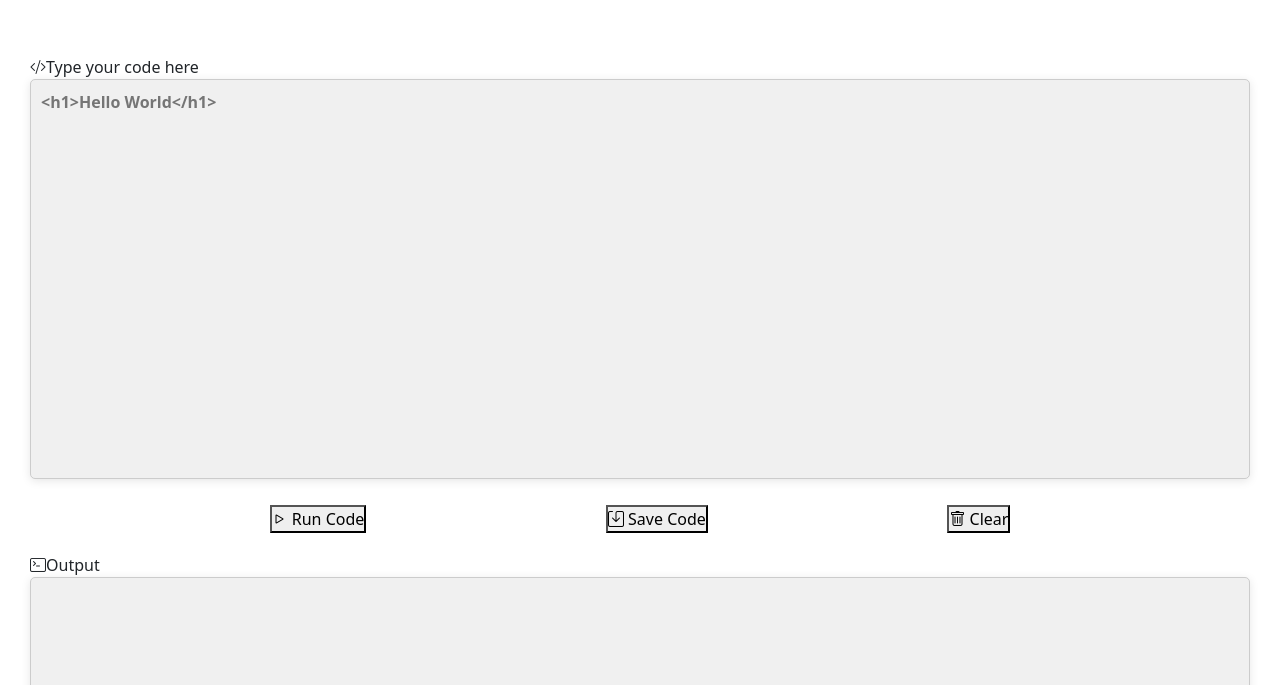
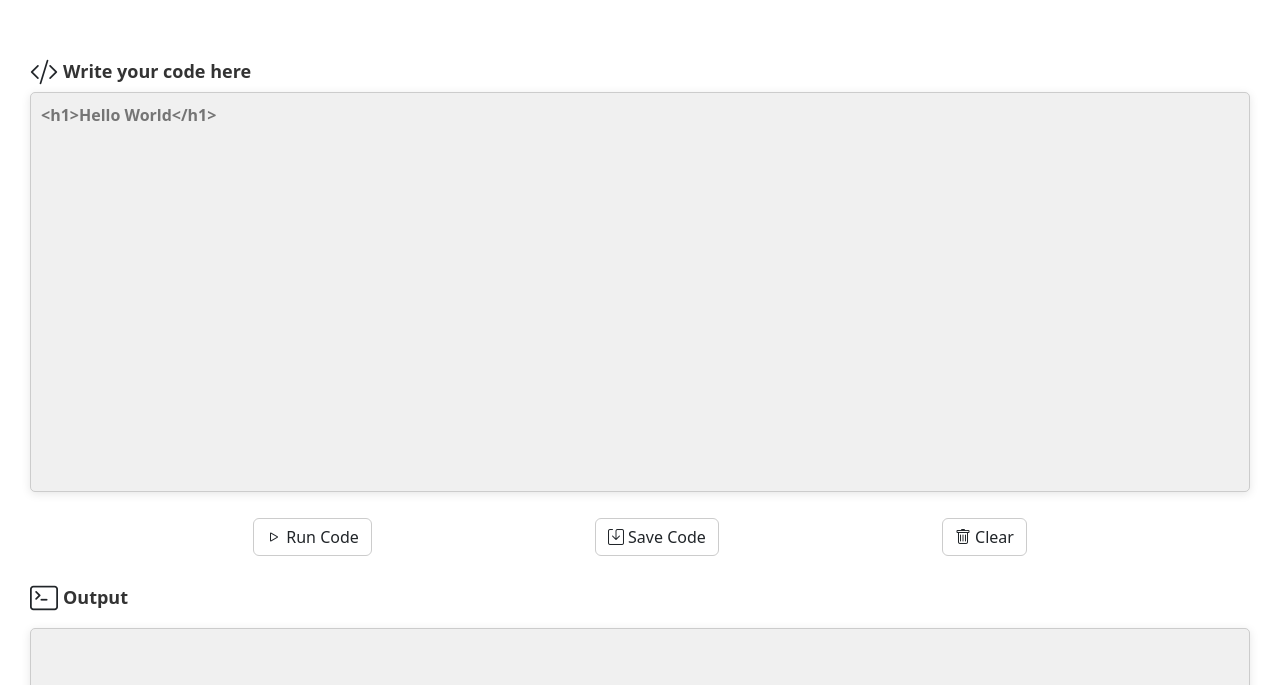
Before and after one commit to marstrx/js-Compiler, a React (Vite) app: page /#/ in a window 1280 px wide. Shown: the part 775-1460 px from the top of the page. Built offline with nearby package versions, Linux system fonts and the light colour scheme.

Commit message:
perfecto

```diff
--- a/src/pages/Content.css
+++ b/src/pages/Content.css
@@ -1,5 +1,6 @@
 .content {
-  padding: 30px;
+    margin-top: -45px;
+    padding: 30px;
 }
 .inputText{
     width: 100%;
@@ -16,12 +17,39 @@
     box-shadow: 0 2px 10px rgba(0,0,0,0.1);
     font-weight: 700;
 }
+.label{
+    display: flex;
+    justify-content: start;
+    align-items: center;
+    gap: 5px;
+}
+.label label{
+    font-size: 18px;
+    font-weight: 600;
+    color: #333;
+}
 .inputSectionforCodeBtns{
     display: flex;
     justify-content: space-evenly;
     align-items: center;
     margin-bottom: 20px;
 }
+
+.inputSectionforCodeBtns button{
+    border: 1px solid #ccc;
+}
+.inputSectionforCodeBtns button:hover{
+    border: 1px solid #ccc;
+}
+/* .inputSectionforCodeBtns button:nth-of-type(1){
+    border: 1px solid #ccc;
+}
+.inputSectionforCodeBtns button:nth-of-type(2){
+    border: 1px solid #ccc;
+}
+.inputSectionforCodeBtns button:nth-of-type(3){
+    border: 1px solid #ccc;
+} */
 .outputSectionforCode{
     display: flex;
     flex-direction: column;
@@ -38,3 +66,29 @@
     overflow: scroll;
 
 }
+
+.outputSectionforCodeLabel{
+    display: flex;
+    justify-content: start;
+    align-items: center;
+    gap: 5px;
+    margin-bottom: 10px;
+}
+.outputSectionforCodeLabel label{
+    font-size: 18px;
+    font-weight: 600;
+    color: #333;
+}
+
+@media (max-width: 768px) {
+    .content {
+        padding: 20px;
+    }
+    .inputText {
+        height: 300px;
+    }
+    .outputSectionforCode iframe {
+        height: 300px;
+    }
+
+}
--- a/src/pages/Content.jsx
+++ b/src/pages/Content.jsx
@@ -30,16 +30,22 @@ function Content() {
   return (
     <div className='content'>
         <div className='inputSectionforCode'>
-            <label htmlFor="inputText"><i class="bi bi-code-slash"></i>Type your code here</label>
+            <div className="label">
+                <div><i class="bi bi-code-slash fs-3"></i></div>
+                <div><label htmlFor="inputText">Write your code here</label></div>
+            </div>
             <textarea ref={inputRef} id="inputText" className='inputText' placeholder='<h1>Hello World</h1>'></textarea>
             <div className='inputSectionforCodeBtns'>
-                <button onClick={handleRunCode}><i class="bi bi-play"></i> Run Code</button>
-                <button onClick={handleSaveCode}><i class="bi bi-save"></i> Save Code</button>
-                <button onClick={handleClearCode}><i class="bi bi-trash"></i> Clear</button>
+                <button className='btn ' onClick={handleRunCode}><i class="bi bi-play"></i> Run Code</button>
+                <button className='btn' onClick={handleSaveCode}><i class="bi bi-save"></i> Save Code</button>
+                <button className='btn' onClick={handleClearCode}><i class="bi bi-trash"></i> Clear</button>
             </div>
         </div>
         <div className='outputSectionforCode'>
-            <label htmlFor="outputText"><i class="bi bi-terminal"></i>Output</label>
+            <div className='outputSectionforCodeLabel'>
+                <i class="bi bi-terminal fs-3"></i>
+                <label htmlFor="outputText">Output</label>
+            </div>
             <iframe ref={outputRef}></iframe>
         </div>
     </div>
--- a/src/pages/Home.css
+++ b/src/pages/Home.css
@@ -3,6 +3,7 @@
   min-height: 100vh;
   padding: 20px;
   align-items: center;
+  margin-top: 40px;
 }
 
 .homeLeftSide,
```
